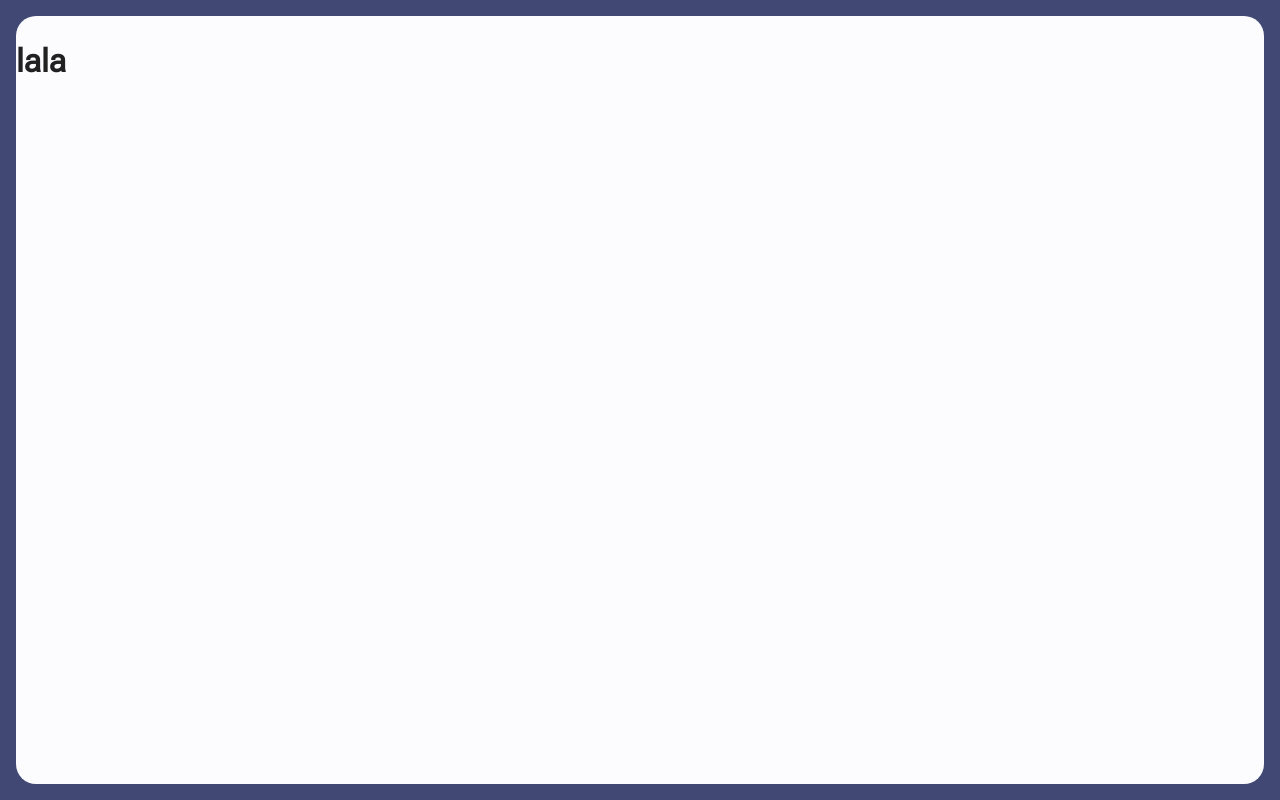
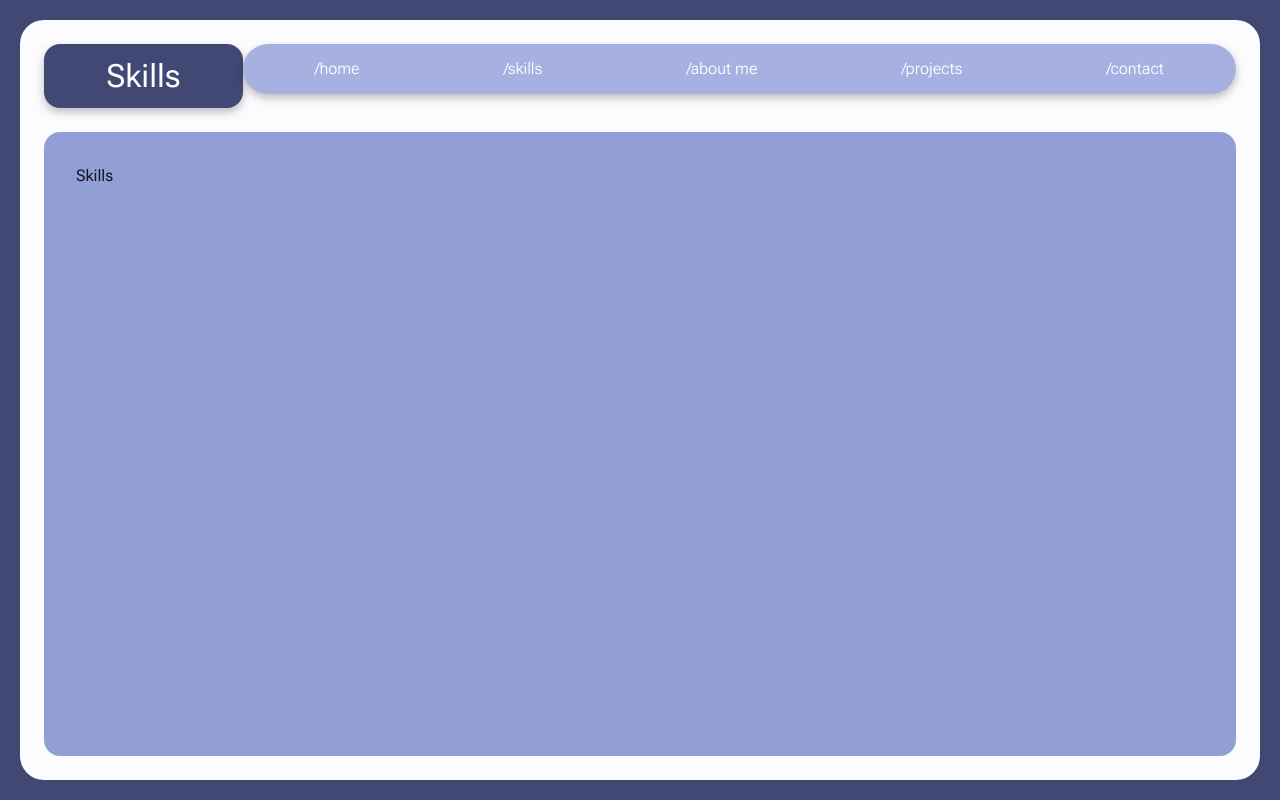
Before and after one commit to GeorgianaIon/newportfolio, a Next.js app: page /skills in a window 1280 px wide. Before the commit this address had no page. Built offline with nearby package versions, Linux system fonts and the light colour scheme.

Commit message:
Refactor

```diff
--- /dev/null
+++ b/components/HomePageLayout.tsx
@@ -0,0 +1,44 @@
+import React from 'react'
+import { Grid, } from "@mui/material"
+import Head from "next/head";
+import { makeStyles } from "tss-react/mui";
+import { Colors } from "../constants/Colors";
+
+function HomePageLayout({
+  children
+}:{
+  children: React.ReactElement
+}) {
+  const { classes } = useStyles();
+
+  return (
+    <>
+    <Head>
+    <title>Portfolio</title>
+    </Head>
+    <Grid container className={classes.body}>
+      <Grid item container className={classes.mainContainer}>
+        {children}
+      </Grid>
+    </Grid>
+  </>
+  )
+}
+
+
+const useStyles = makeStyles()(() => ({
+  body:{
+    '@media(min-width: 1200px)':{
+      padding: '1rem',
+      background: Colors.darkPurple,
+      height: '100vh'
+    }
+    },
+    mainContainer: {
+      borderRadius: '1.25rem',
+      background: Colors.white
+    },
+}));
+
+
+export default HomePageLayout
--- a/components/IdCard.tsx
+++ b/components/IdCard.tsx
@@ -27,6 +27,9 @@ const IdCard = () => {
         { icon: <PlaceOutlinedIcon className={classes.icon} />, text: "Horsens, Denmark" }
       ];
 
+    const toggleShowCard = () => {
+      setShowCard(prevShow => !prevShow)
+    }
     const Profile = () => {
       return (
       <>
@@ -73,7 +76,7 @@ return (
 
   <div >
       <motion.img
-      onClick={() => setShowCard(prevShow => !prevShow)}
+      onClick={toggleShowCard}
       src='/images/woman.png'
       animate={showCard ? {} : { y: [-7, 7] }}
       whileHover={{ scale: 1.2 }}
--- /dev/null
+++ b/components/PageTitle.tsx
@@ -0,0 +1,48 @@
+import { Box } from '@mui/material';
+import React from 'react'
+import { makeStyles } from 'tss-react/mui';
+import { Colors } from '../constants/Colors';
+
+const PageTitle = ({
+  title,
+  className,
+}:{
+  title:string;
+  className?:string;
+}) => {
+  const { classes } = useStyles();
+  type convertorObjectType = {
+    [k:string]:string
+  }
+  const convertRouteIntoTitle: convertorObjectType = {
+    '/skills': 'Skills',
+    '/about-me': 'About Me',
+    '/projects': 'Projects',
+    '/contact': 'Contact',
+  }
+
+  return (
+    <div className={`${classes.pageTitleContainer} ${className}`}>
+      {convertRouteIntoTitle[title]}
+    </div>
+  )
+}
+
+const useStyles = makeStyles()(() => ({
+  pageTitleContainer:{
+    backgroundColor:Colors.darkPurple,
+    textAlign: 'center',
+    display:'flex',
+    justifyContent: 'center',
+    alignItems: 'center',
+    alignContent: 'center',
+    color: Colors.white,
+    height: '4rem',
+    fontSize: '2em',
+    borderRadius: '1rem',
+    filter: 'drop-shadow(0px 4px 4px rgba(0, 0, 0, 0.25))',
+  },
+}));
+
+
+export default PageTitle
--- /dev/null
+++ b/components/SecondaryLayout.tsx
@@ -0,0 +1,77 @@
+import { Box, Container,  } from '@mui/material'
+import React from 'react'
+import { Colors } from '../constants/Colors'
+import Navbar from './Navbar'
+import PageTitle from './PageTitle'
+import {makeStyles} from 'tss-react/mui'
+import { useRouter } from 'next/router'
+
+const SecondaryLayout = ({
+  children
+}:{
+  children: React.ReactElement
+}) => {
+  const { classes } = useStyles();
+  const router = useRouter();
+
+  return (
+    <Box
+    className={classes.secondaryLayoutContainer}
+    >
+      <Box
+      className={classes.secondaryLayoutInnerContainer}
+      >
+        <Box className={classes.headerContainer}>
+          <PageTitle title={router.pathname} className={classes.pageTitlePositioning}/>
+          <Navbar className={classes.navbarPositioning}/>
+        </Box>
+        <Box className={classes.bodyContainer}>
+          {children}
+        </Box>
+      </Box>
+    </Box>
+  )
+}
+
+
+const useStyles = makeStyles()((theme) => ({
+  secondaryLayoutContainer:{
+    '@media(min-width: 1200px)':{
+    backgroundColor:Colors.darkPurple,
+    height: '100vh',
+    padding: '1.25rem',
+    }
+  },
+  secondaryLayoutInnerContainer:{
+    backgroundColor: Colors.white,
+    display: 'flex',
+    flexFlow: 'column nowrap',
+    height: '100%',
+    padding: '1.5rem',
+    borderRadius: '1.5rem',
+    [theme.breakpoints.only('xs')]: {
+      backgroundColor: 'red',
+    },
+  },
+  headerContainer:{
+    display: 'flex',
+    flexFlow: 'row nowrap',
+    justifyContent: 'space-between',
+    marginBottom: '1.5rem',
+  },
+  pageTitlePositioning:{
+    flexBasis: '20%',
+  },
+  navbarPositioning:{
+    flexBasis: '72.5%',
+  },
+  bodyContainer:{
+    flexBasis:'100%',
+    backgroundColor: Colors.midPurple,
+    padding: '2rem',
+    borderRadius: '1rem',
+  }
+}));
+
+
+export default SecondaryLayout
--- a/components/layout.tsx
+++ b/components/layout.tsx
@@ -1,48 +1,34 @@
-import { Grid } from "@mui/material"
-import Head from "next/head";
+
+import { Box, Container } from "@mui/material";
 import { useRouter } from "next/router";
 import { ReactElement } from "react"
+import HomePageLayout from "./HomePageLayout";
+import { Colors } from "../constants/Colors";
 import { makeStyles } from "tss-react/mui";
-import { Colors } from "../constants/Colors";
+import PageTitle from "./PageTitle";
+import Navbar from "./Navbar";
+
+import { useTheme } from '@mui/material/styles';
+import useMediaQuery from '@mui/material/useMediaQuery';
+import SecondaryLayout from "./SecondaryLayout";
 
 export default function Layout({
     children
  }:{
     children: ReactElement
 }) {
-  const { classes } = useStyles();
   const router = useRouter();
+
   const isHomePage = router.pathname === '/';
-
   return (
-    <>
-    <Head>
-    <title>Portfolio</title>
-    </Head>
-    <Grid container className={classes.body}>
-      <Grid item container className={classes.mainContainer}>
-        {isHomePage ?
-        (children)
+    isHomePage
+    ?
+    <HomePageLayout>
+        {children}
+    </HomePageLayout>
     :
-        (<h1>lala</h1>)
-        }
-      </Grid>
-    </Grid>
-    </>
-
+    <SecondaryLayout>
+      {children}
+    </SecondaryLayout>
   )
 }
-
-const useStyles = makeStyles()(() => ({
-    body:{
-      '@media(min-width: 1200px)':{
-        padding: '1rem',
-        background: Colors.darkPurple,
-        height: '100vh'
-      }
-      },
-      mainContainer: {
-        borderRadius: '1.25rem',
-        background: Colors.white
-      },
-}));
--- /dev/null
+++ b/pages/skills.tsx
@@ -0,0 +1,10 @@
+import { NextPage } from 'next'
+import React from 'react'
+
+const Skills: NextPage = () => {
+  return (
+    <div>Skills</div>
+  )
+}
+
+export default Skills
```
Also changed, not shown: pages/about-me.tsx (added, +10 -0 lines), pages/contact.tsx (added, +10 -0 lines), pages/projects.tsx (added, +10 -0 lines).
